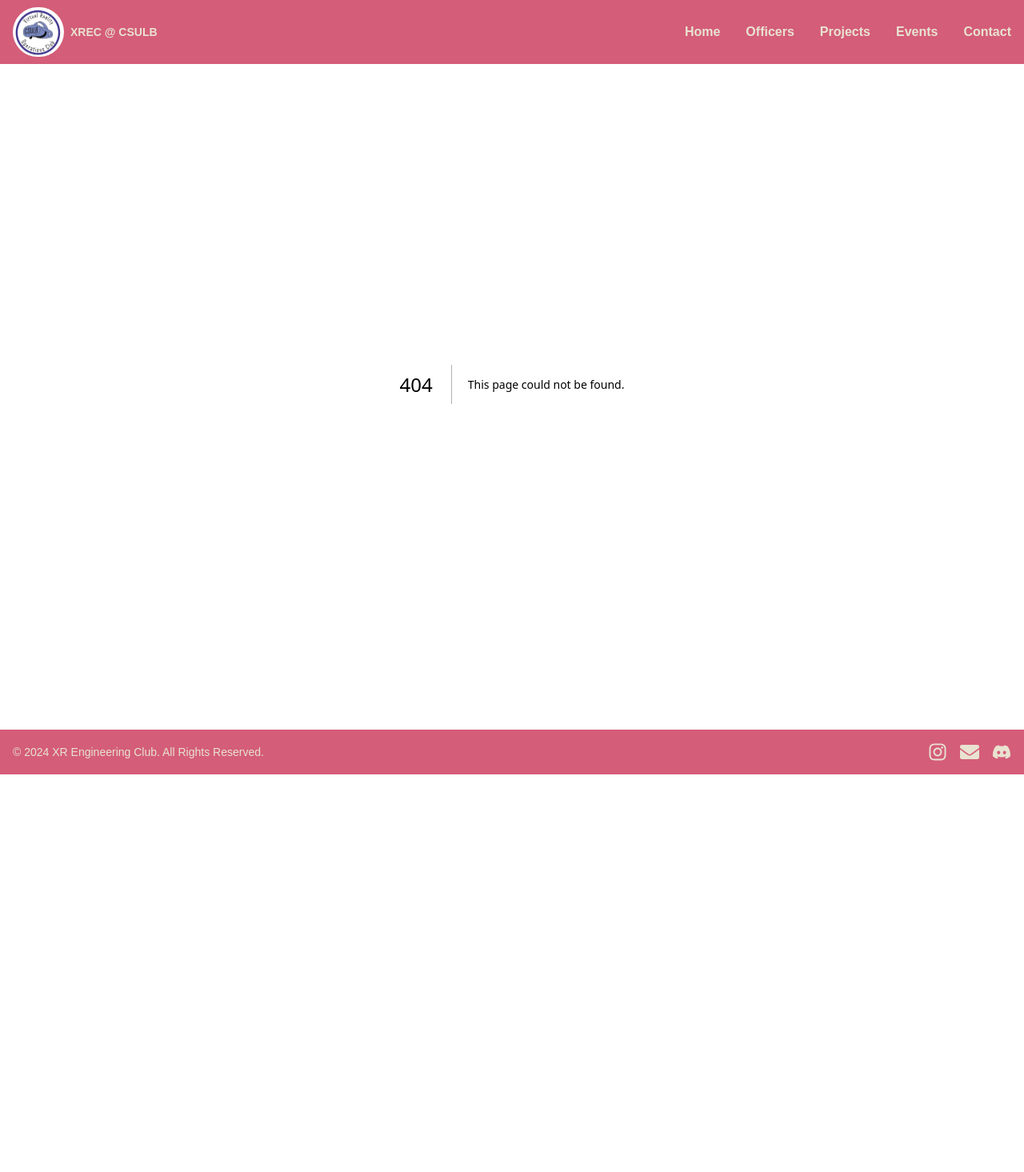
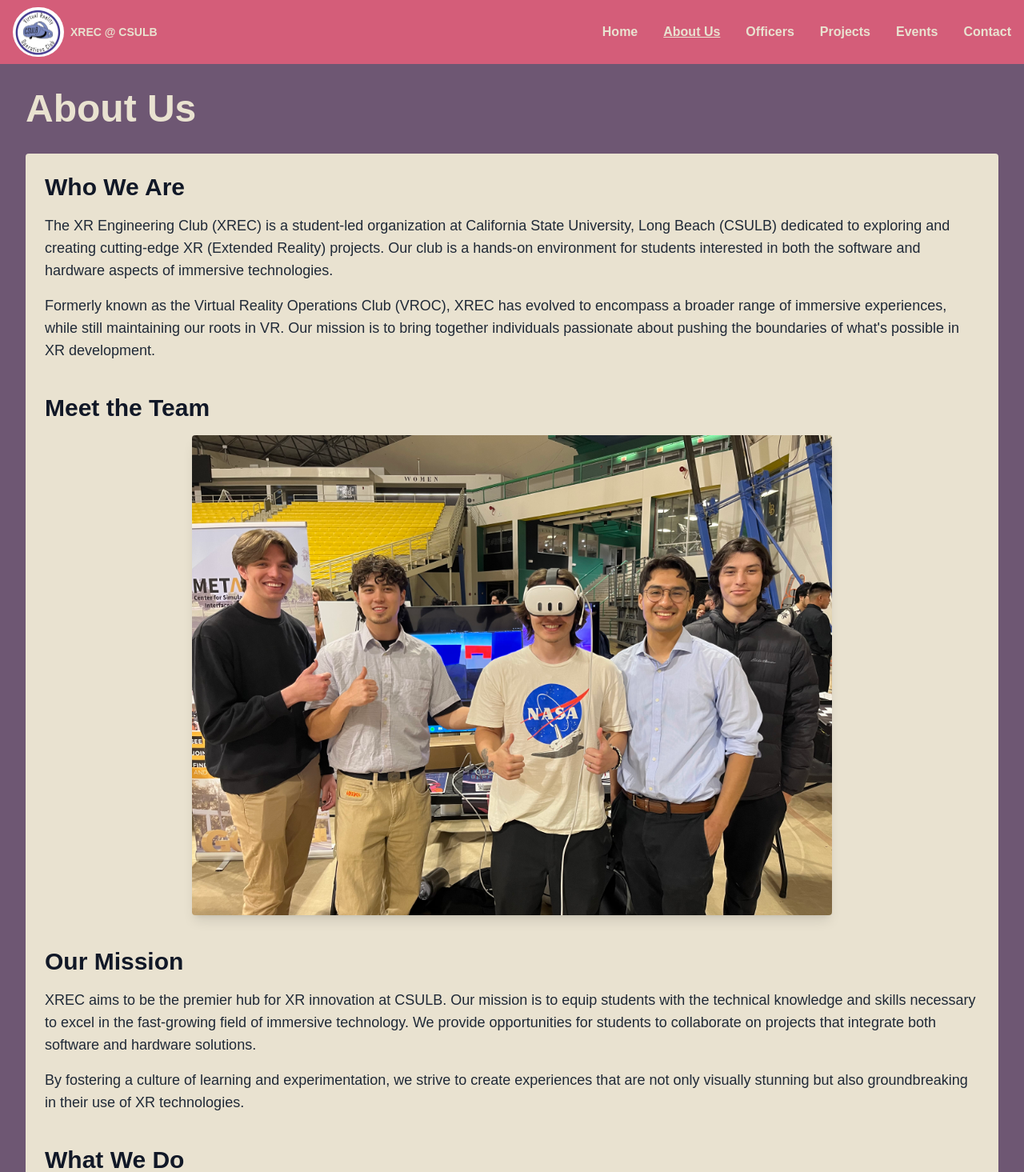
Before and after one commit to chuckmilton/xrec-website, a Next.js app: page /about in a window 1280 px wide. Before the commit this address had no page. Shown: the top 1465 px of the page at 80% size. Before the commit the page ends 968 px from the top, so only its background shows below. Built offline with nearby package versions, Linux system fonts and the light colour scheme.

Commit message:
Create about page and update styling

```diff
--- a/package.json
+++ b/package.json
@@ -9,6 +9,7 @@
     "lint": "next lint"
   },
   "dependencies": {
+    "framer-motion": "^11.11.5",
     "next": "14.2.12",
     "nodemailer": "^6.9.15",
     "react": "^18",
--- /dev/null
+++ b/src/app/about/page.js
@@ -0,0 +1,116 @@
+// app/about/page.js
+'use client';
+
+import Image from 'next/image'; // If using Next.js Image component
+import { motion } from 'framer-motion'; // Import Framer Motion
+
+export default function AboutUs() {
+  // Variants for the scroll animation
+  const fadeInUp = {
+    hidden: { opacity: 0, y: 50 },
+    visible: { opacity: 1, y: 0 },
+  };
+
+  return (
+    <div>
+      <main className="p-8 text-gray-900">
+        <h1 className="text-5xl font-semibold mb-8 text-beige">About Us</h1>
+        <div className="bg-beige p-6 rounded max-w-100">
+
+          {/* Who We Are Section */}
+          <motion.section
+            className="mb-10"
+            initial="hidden"
+            whileInView="visible"
+            viewport={{ once: true, amount: 0.2 }}
+            transition={{ duration: 0.6 }}
+            variants={fadeInUp}
+          >
+            <h2 className="text-3xl font-semibold mb-4">Who We Are</h2>
+            <p className="text-lg text-gray-800 mb-4">
+              The XR Engineering Club (XREC) is a student-led organization at California State University, Long Beach (CSULB) dedicated to exploring and creating cutting-edge XR (Extended Reality) projects. Our club is a hands-on environment for students interested in both the software and hardware aspects of immersive technologies.
+            </p>
+            <p className="text-lg text-gray-800">
+              Formerly known as the Virtual Reality Operations Club (VROC), XREC has evolved to encompass a broader range of immersive experiences, while still maintaining our roots in VR. Our mission is to bring together individuals passionate about pushing the boundaries of what's possible in XR development.
+            </p>
+          </motion.section>
+
+          {/* Group Photo Section */}
+          <motion.section
+            className="mb-10"
+            initial="hidden"
+            whileInView="visible"
+            viewport={{ once: true, amount: 0.2 }}
+            transition={{ duration: 0.6 }}
+            variants={fadeInUp}
+          >
+            <h2 className="text-3xl font-semibold mb-4">Meet the Team</h2>
+            <div className="w-full flex justify-center mb-8">
+              <Image
+                src="/images/group.jpeg"
+                alt="XREC Group Photo"
+                width={800}
+                height={500}
+                className="rounded shadow-lg"
+              />
+            </div>
+          </motion.section>
+
+          {/* Our Mission Section */}
+          <motion.section
+            className="mb-10"
+            initial="hidden"
+            whileInView="visible"
+            viewport={{ once: true, amount: 0.2 }}
+            transition={{ duration: 0.6 }}
+            variants={fadeInUp}
+          >
+            <h2 className="text-3xl font-semibold mb-4">Our Mission</h2>
+            <p className="text-lg text-gray-800 mb-4">
+              XREC aims to be the premier hub for XR innovation at CSULB. Our mission is to equip students with the technical knowledge and skills necessary to excel in the fast-growing field of immersive technology. We provide opportunities for students to collaborate on projects that integrate both software and hardware solutions.
+            </p>
+            <p className="text-lg text-gray-800">
+              By fostering a culture of learning and experimentation, we strive to create experiences that are not only visually stunning but also groundbreaking in their use of XR technologies.
+            </p>
+          </motion.section>
+
+          {/* What We Do Section */}
+          <motion.section
+            className="mb-10"
+            initial="hidden"
+            whileInView="visible"
+            viewport={{ once: true, amount: 0.2 }}
+            transition={{ duration: 0.6 }}
+            variants={fadeInUp}
+          >
+            <h2 className="text-3xl font-semibold mb-4">What We Do</h2>
+            <ul className="list-disc ml-5 text-lg text-gray-800">
+              <li className="mb-2">Design and develop XR applications using tools like Unity.</li>
+              <li className="mb-2">Work with a wide array of XR hardware.</li>
+              <li className="mb-2">Host workshops to encourage creative solutions in XR technologies.</li>
+              <li className="mb-2">Collaborate on both software and hardware projects, bridging the gap between virtual experiences and physical devices.</li>
+              <li className="mb-2">Network with industry professionals and alumni to gain insight into the future of XR and related technologies.</li>
+            </ul>
+          </motion.section>
+
+          {/* Join Us Section */}
+          <motion.section
+            initial="hidden"
+            whileInView="visible"
+            viewport={{ once: true, amount: 0.2 }}
+            transition={{ duration: 0.6 }}
+            variants={fadeInUp}
+          >
+            <h2 className="text-3xl font-semibold mb-4">Join Us</h2>
+            <p className="text-lg text-gray-800 mb-4">
+              Whether you're interested in coding, designing, or working on the hardware side, XREC is open to all students passionate about XR technologies. Come be a part of the future of immersive technology!
+            </p>
+            <p className="text-lg text-gray-800">
+              For more information, feel free to attend a meeting or reach out to us at <a href="mailto:vroc.csulb@gmail.com" className="text-purple-700">vroc.csulb@gmail.com</a>.
+            </p>
+          </motion.section>
+        </div>
+      </main>
+    </div>
+  );
+}
--- a/src/app/components/Navbar.js
+++ b/src/app/components/Navbar.js
@@ -59,6 +59,11 @@ export default function Navbar() {
             </Link>
           </li>
           <li>
+            <Link href="/about" className={linkClasses('/about')}>
+              About Us
+            </Link>
+          </li>
+          <li>
             <Link href="/officers" className={linkClasses('/officers')}>
               Officers
             </Link>
@@ -94,6 +99,11 @@ export default function Navbar() {
             </Link>
           </li>
           <li>
+            <Link href="/about" className={linkClasses('/about')}>
+              About Us
+            </Link>
+          </li>
+          <li>
             <Link href="/officers" className={linkClasses('/officers')}>
               Officers
             </Link>
--- a/src/app/contact/page.js
+++ b/src/app/contact/page.js
@@ -37,7 +37,7 @@ export default function Contact() {
   return (
     <div>
       <main className="p-8">
-        <h2 className="text-4xl font-semibold mb-6 text-beige">Contact Us</h2>
+        <h2 className="text-5xl font-semibold mb-8 text-beige">Contact Us</h2>
         <form
           onSubmit={handleSubmit}
           className="max-w-md mx-auto text-gray-900 bg-beige p-6 rounded shadow"
--- a/src/app/events/page.js
+++ b/src/app/events/page.js
@@ -17,7 +17,7 @@ export default function Events() {
   return (
     <div>
       <main className="p-8 text-gray-900">
-        <h2 className="text-4xl font-semibold mb-6 text-beige">Upcoming Events</h2>
+        <h2 className="text-5xl font-semibold mb-8 text-beige">Upcoming Events</h2>
         <div className="grid grid-cols-1 md:grid-cols-2 lg:grid-cols-3 gap-6">
           {events.map((event, index) => (
             <div key={index} className="bg-beige rounded shadow">
--- a/src/app/layout.js
+++ b/src/app/layout.js
@@ -45,10 +45,8 @@ export const metadata = {
 
   // Charset meta tag (important for encoding)
   charset: 'UTF-8',
-
-  // Viewport for responsive web design
-  viewport: 'width=device-width, initial-scale=1.0',
 };
+export const generateViewport = () => 'width=device-width, initial-scale=1.0';
 
 
 export default function RootLayout({ children }) {
--- a/src/app/officers/page.js
+++ b/src/app/officers/page.js
@@ -19,7 +19,7 @@ const officers = [
   },
   {
     name: 'Russell Harral',
-    role: 'Hole in The Wall Lead',
+    role: 'Assistant Project Manager',
     email: 'russellharral4@gmail.com',
     image: '/images/russell.jpg',
     linkedin: 'https://www.linkedin.com/in/russell-harral-75a30720b/'
@@ -52,7 +52,7 @@ export default function Officers() {
   return (
     <div>
       <main className="p-8">
-        <h2 className="text-4xl font-semibold mb-6 text-beige">Officers</h2>
+        <h2 className="text-5xl font-semibold mb-8 text-beige">Officers</h2>
         <div className="grid xs:grid-cols-1 sm:grid-cols-2 md:grid-cols-3 xl:grid-cols-5 gap-6">
           {officers.map((officer, index) => (
             <div
--- a/src/app/projects/page.js
+++ b/src/app/projects/page.js
@@ -41,7 +41,7 @@ export default function Projects() {
   return (
     <div>
       <main className="p-8">
-        <h2 className="text-4xl font-semibold mb-6 text-beige">Projects</h2>
+        <h2 className="text-5xl font-semibold mb-8 text-beige">Projects</h2>
         <div className="grid grid-cols-1 gap-8">
           {projects.map((project, index) => (
             <div
```
Also changed, not shown: public/images/group.jpeg (added), 1 other file (tests, documents, lock files or other folders).
